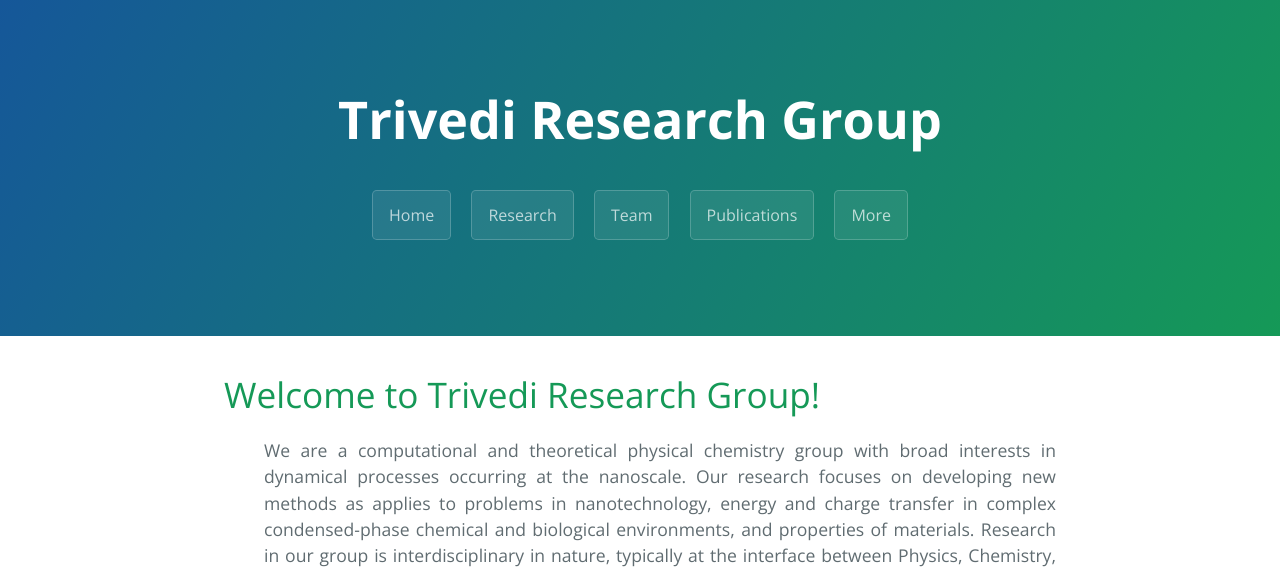
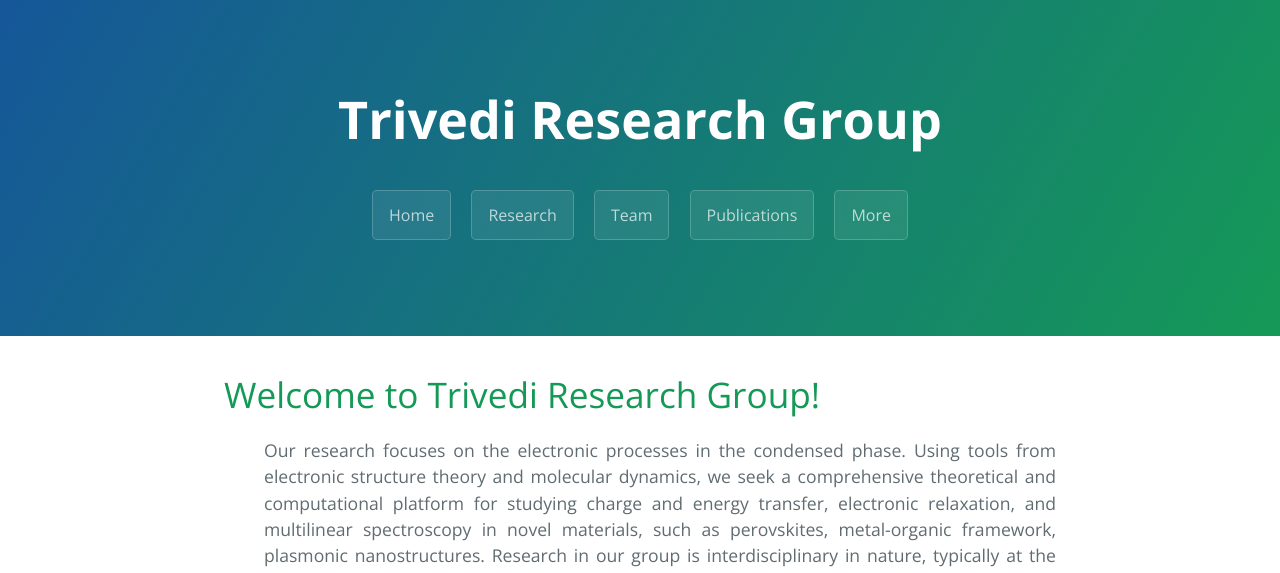
Before and after one commit to dharatrivedi/dharatrivedi.github.io, a Jekyll site: the page built from index.html, in a window 1280 px wide. Shown: the top 573 px of the page. Built offline with Jekyll 4.4.1, drawn with Linux system fonts in a browser that asks for light colours; the list of posts is cut into pages by our own code; some of the changed text lies outside the part shown.

Commit message:
Update index.html

```diff
--- a/index.html
+++ b/index.html
@@ -7,7 +7,7 @@ title: {{ site.name }}
   <h1>Welcome to Trivedi Research Group!</h1>
   <ul class="posts" style="text-align:justify">
     {% for post in site.posts %}
-      We are a computational and theoretical physical chemistry group with broad interests in dynamical processes occurring at the nanoscale. Our research focuses on developing new methods as applies to problems in nanotechnology, energy and charge transfer in complex condensed-phase chemical and biological environments, and properties of materials. Research in our group is interdisciplinary in nature, typically at the interface between Physics, Chemistry, and Nanoscience.
+      Our research focuses on the electronic processes in the condensed phase. Using tools from electronic structure theory and molecular dynamics, we seek a comprehensive theoretical and computational platform for studying charge and energy transfer, electronic relaxation, and multilinear spectroscopy in novel materials, such as perovskites, metal-organic framework, plasmonic nanostructures. Research in our group is interdisciplinary in nature, typically at the interface between Physics, Chemistry, and Nanoscience.
     {% endfor %}
   </ul>
 </div>
```
